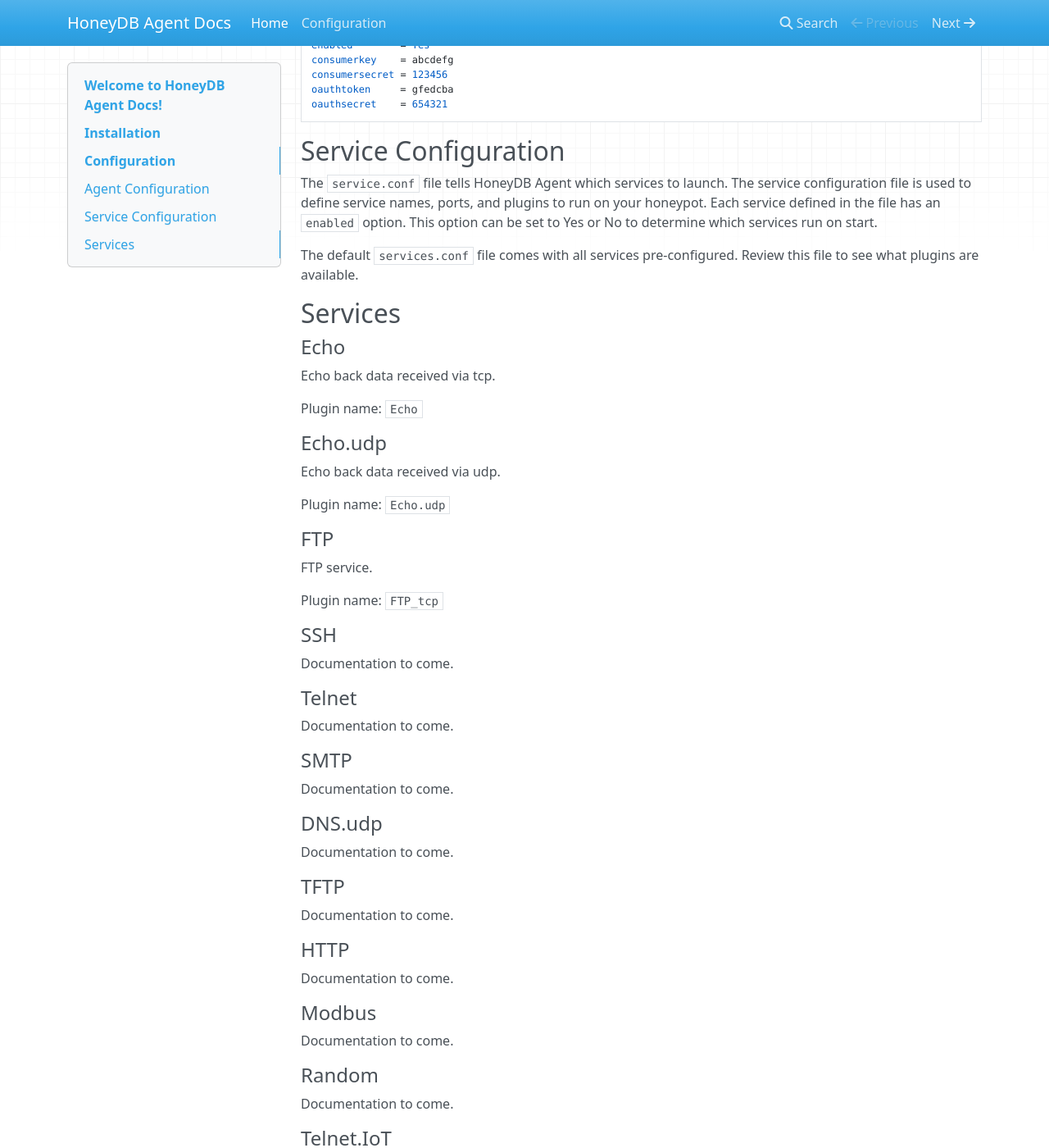
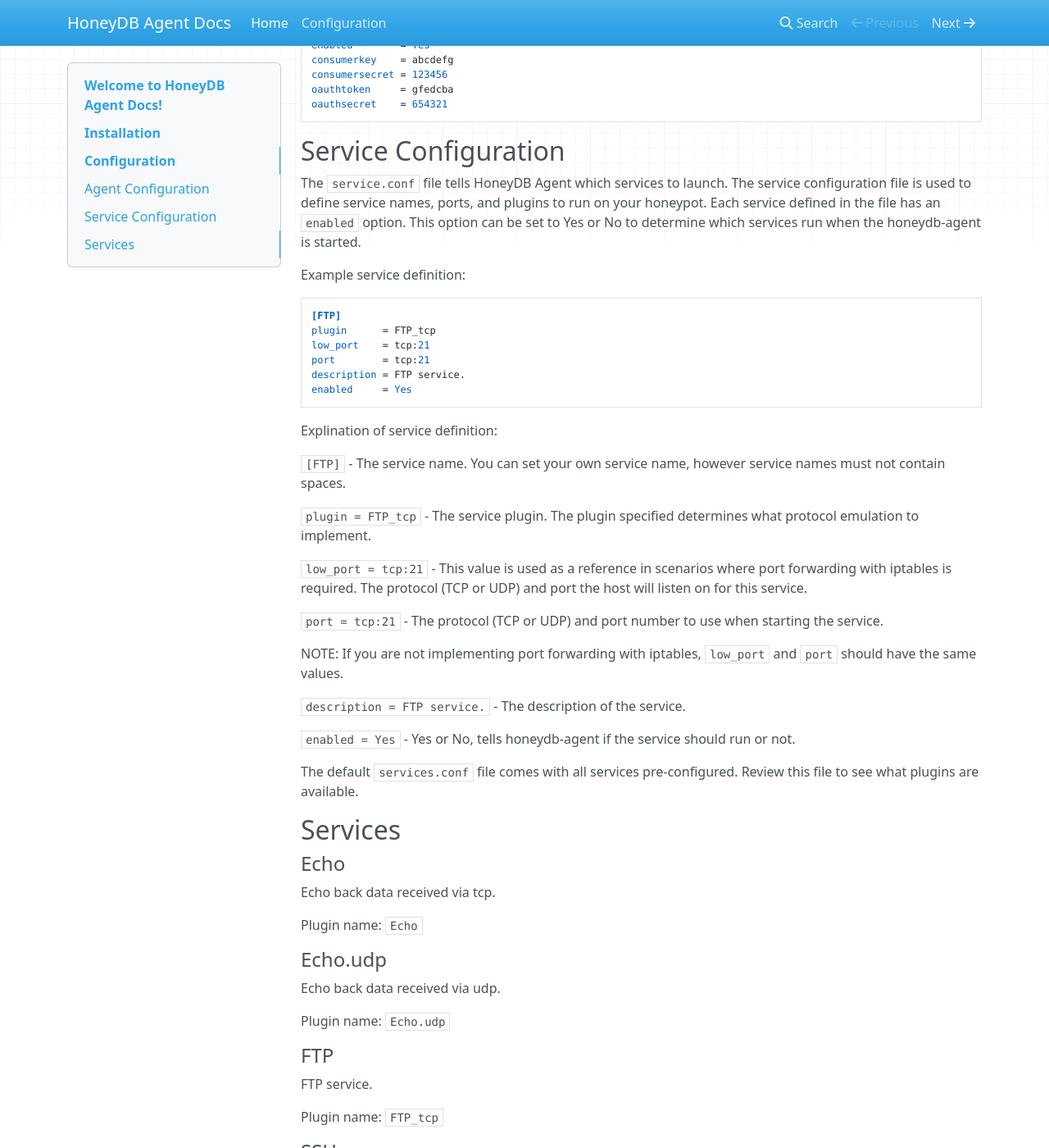
Before and after one commit to honeydbio/honeydb-agent-docs, an MkDocs documentation site: the page built from docs/index.md, in a window 1280 px wide and 1400 px high, scrolled down 2029 px. Shown: the whole window at 82% size. Built offline with MkDocs 1.6.1, drawn with Linux system fonts in a browser that asks for light colours; nearby versions of some CDN libraries; old or Windows-style settings are respelled for this version of MkDocs.

Commit message:
Update index.md

````diff
--- a/docs/index.md
+++ b/docs/index.md
@@ -81,7 +81,34 @@
 
 ## Service Configuration
 
-The `service.conf` file tells HoneyDB Agent which services to launch. The service configuration file is used to define service names, ports, and plugins to run on your honeypot. Each service defined in the file has an `enabled` option. This option can be set to Yes or No to determine which services run on start.
+The `service.conf` file tells HoneyDB Agent which services to launch. The service configuration file is used to define service names, ports, and plugins to run on your honeypot. Each service defined in the file has an `enabled` option. This option can be set to Yes or No to determine which services run when the honeydb-agent is started.
+
+Example service definition:
+
+```
+[FTP]
+plugin      = FTP_tcp
+low_port    = tcp:21
+port        = tcp:21
+description = FTP service.
+enabled     = Yes
+```
+
+Explination of service definition:
+
+`[FTP]` - The service name. You can set your own service name, however service names must not contain spaces.
+
+`plugin = FTP_tcp` - The service plugin. The plugin specified determines what protocol emulation to implement.
+
+`low_port = tcp:21` - This value is used as a reference in scenarios where port forwarding with iptables is required. The protocol (TCP or UDP) and port the host will listen on for this service.
+
+`port = tcp:21` - The protocol (TCP or UDP) and port number to use when starting the service.
+
+NOTE: If you are not implementing port forwarding with iptables, `low_port` and `port` should have the same values.
+
+`description = FTP service.` - The description of the service.
+
+`enabled = Yes` - Yes or No, tells honeydb-agent if the service should run or not.
 
 The default `services.conf` file comes with all services pre-configured. Review this file to see what plugins are available.
 
````
